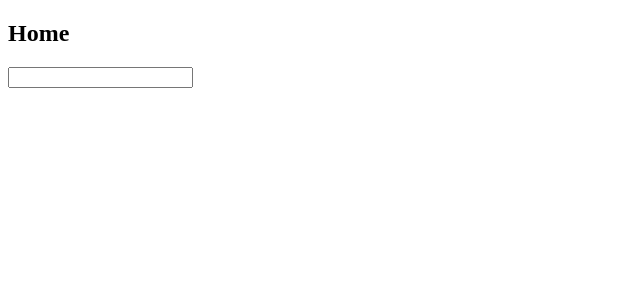
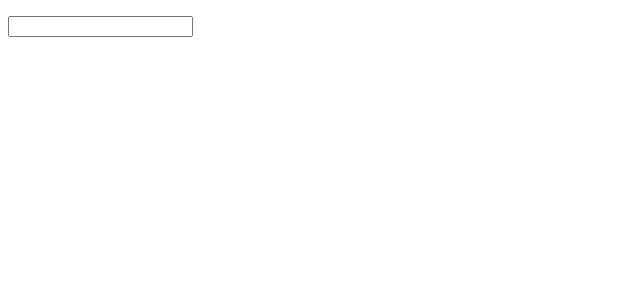
Before and after one commit to morsning/react, a React (Create React App) app in the folder project-3/: page /search in a window 1280 px wide. Shown: the top 300 px of the page, without its empty margins (0-640 px from the left). Built offline with nearby package versions, Linux system fonts and the light colour scheme.

Commit message:
adding the exact keyword to avoid multiple matching

```diff
--- a/project-3/src/Components/App.js
+++ b/project-3/src/Components/App.js
@@ -7,7 +7,7 @@ class App extends React.Component {
         return (
             <Router>
                 <div>
-                    <Route path="/" component={Home} />
+                    <Route exact path="/" component={Home} />
                     <Route path="/about" component={About} />
                     <Route path="/search" component={Search} />
                 </div>
```
